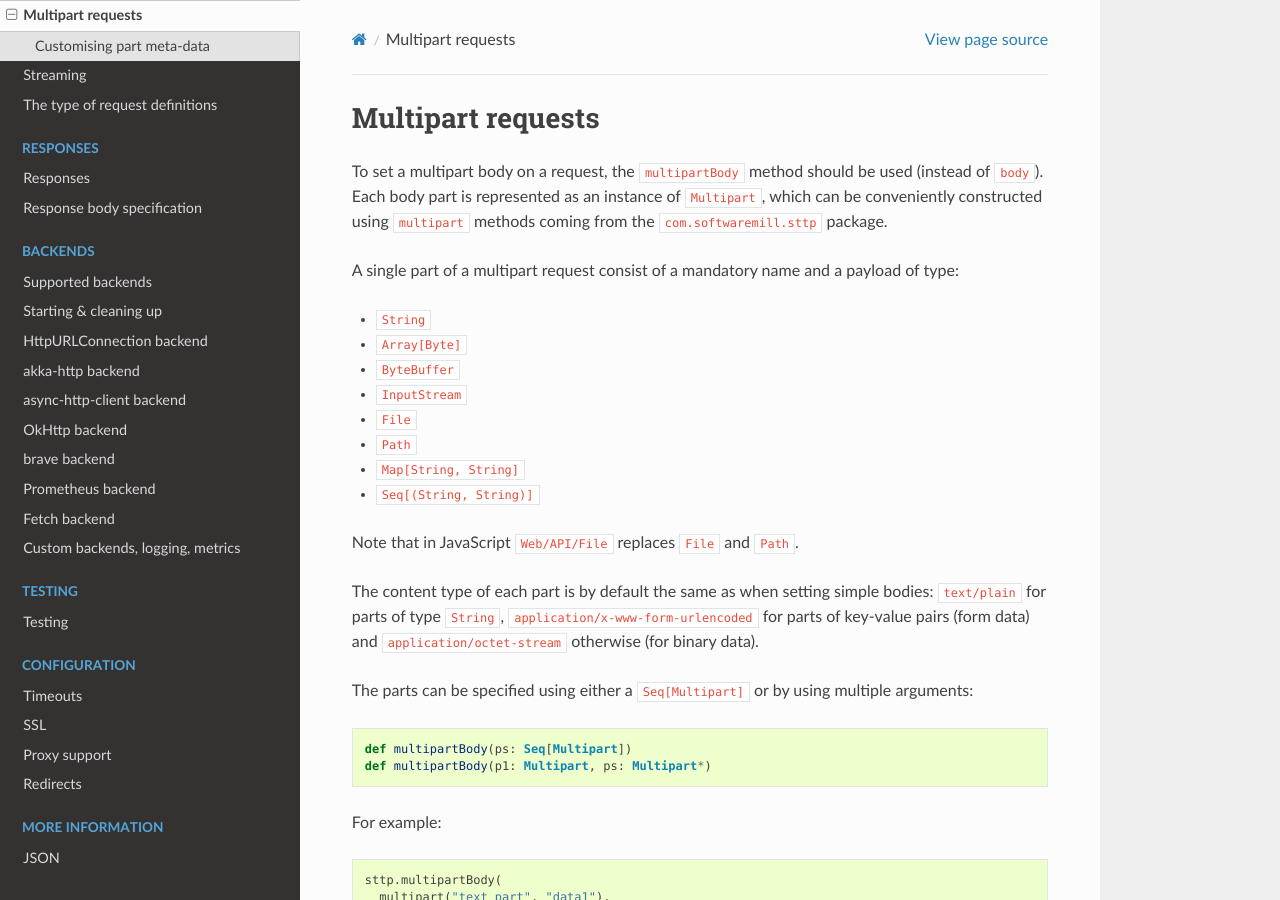
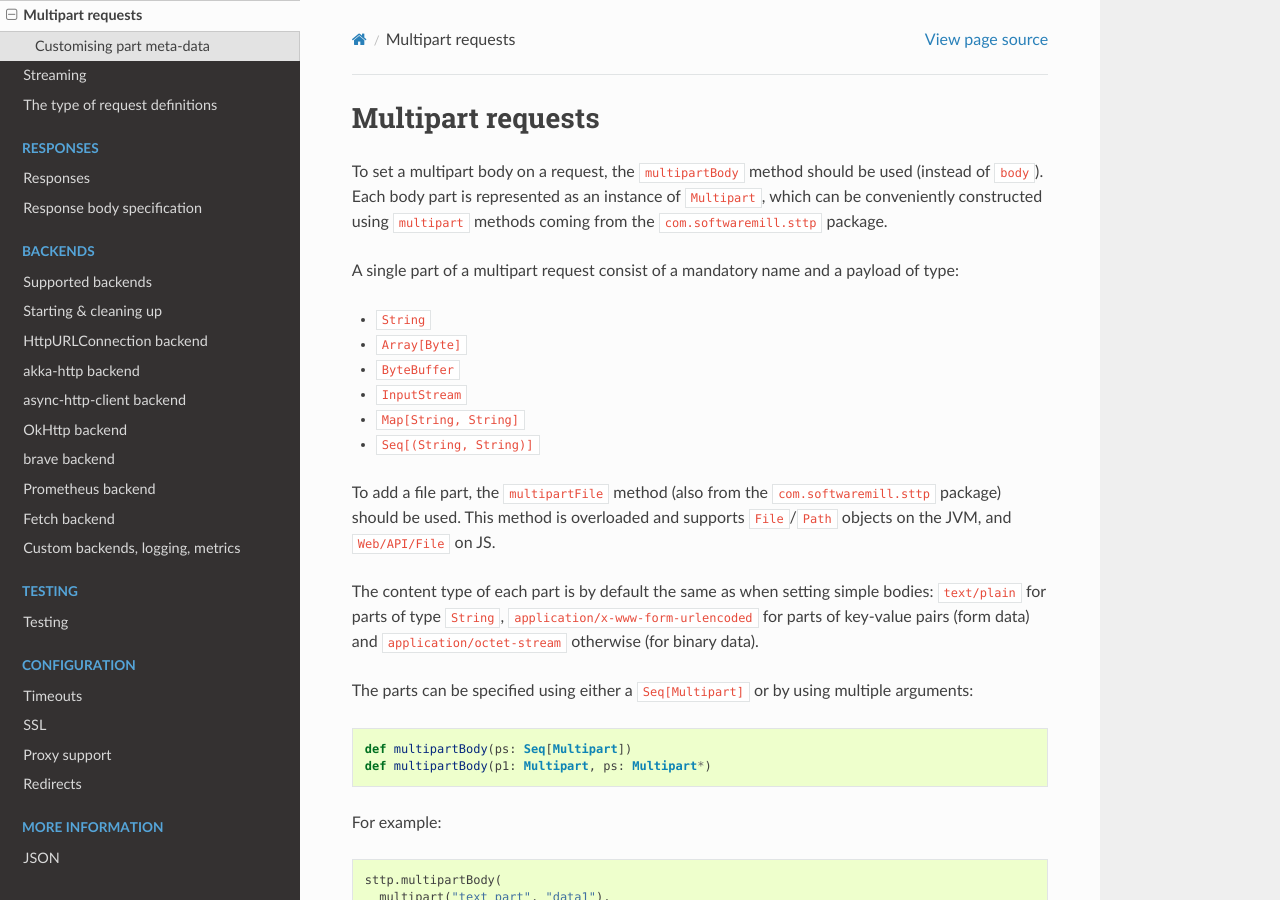
Before and after one commit to softwaremill/sttp, a Sphinx documentation site: the page built from docs/requests/multipart.rst, in a window 1280 px wide and 900 px high. Built offline with Sphinx 7.4.7 and the Read the Docs theme 2.0.0, drawn with Linux system fonts in a browser that asks for light colours; some of the changed text lies outside the part shown.

Commit message:
#181: fix docs

```diff
--- a/docs/requests/multipart.rst
+++ b/docs/requests/multipart.rst
@@ -11,12 +11,10 @@ A single part of a multipart request consist of a mandatory name and a payload o
 * ``Array[Byte]``
 * ``ByteBuffer``
 * ``InputStream``
-* ``File``
-* ``Path``
 * ``Map[String, String]``
 * ``Seq[(String, String)]``
 
-Note that in JavaScript ``Web/API/File`` replaces ``File`` and ``Path``.
+To add a file part, the ``multipartFile`` method (also from the ``com.softwaremill.sttp`` package) should be used. This method is overloaded and supports ``File``/``Path`` objects on the JVM, and ``Web/API/File`` on JS.
 
 The content type of each part is by default the same as when setting simple bodies: ``text/plain`` for parts of type ``String``, ``application/x-www-form-urlencoded`` for parts of key-value pairs (form data) and ``application/octet-stream`` otherwise (for binary data).
 
@@ -29,7 +27,7 @@ For example::
 
   sttp.multipartBody(
     multipart("text_part", "data1"),
-    multipart("file_part", someFile), // someFile: File
+    multipartFile("file_part", someFile), // someFile: File
     multipart("form_part", Map("x" -> "10", "y" -> "yes"))
   )
 
```
